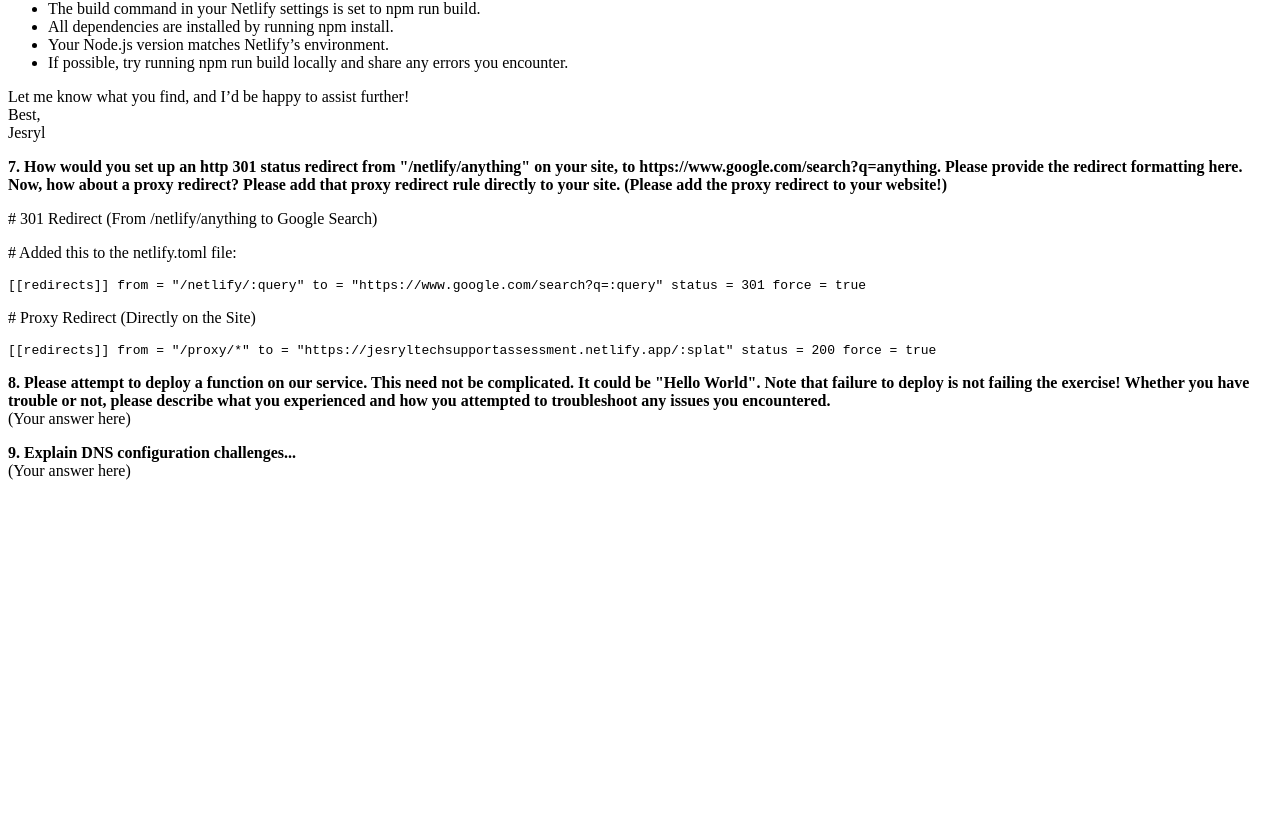
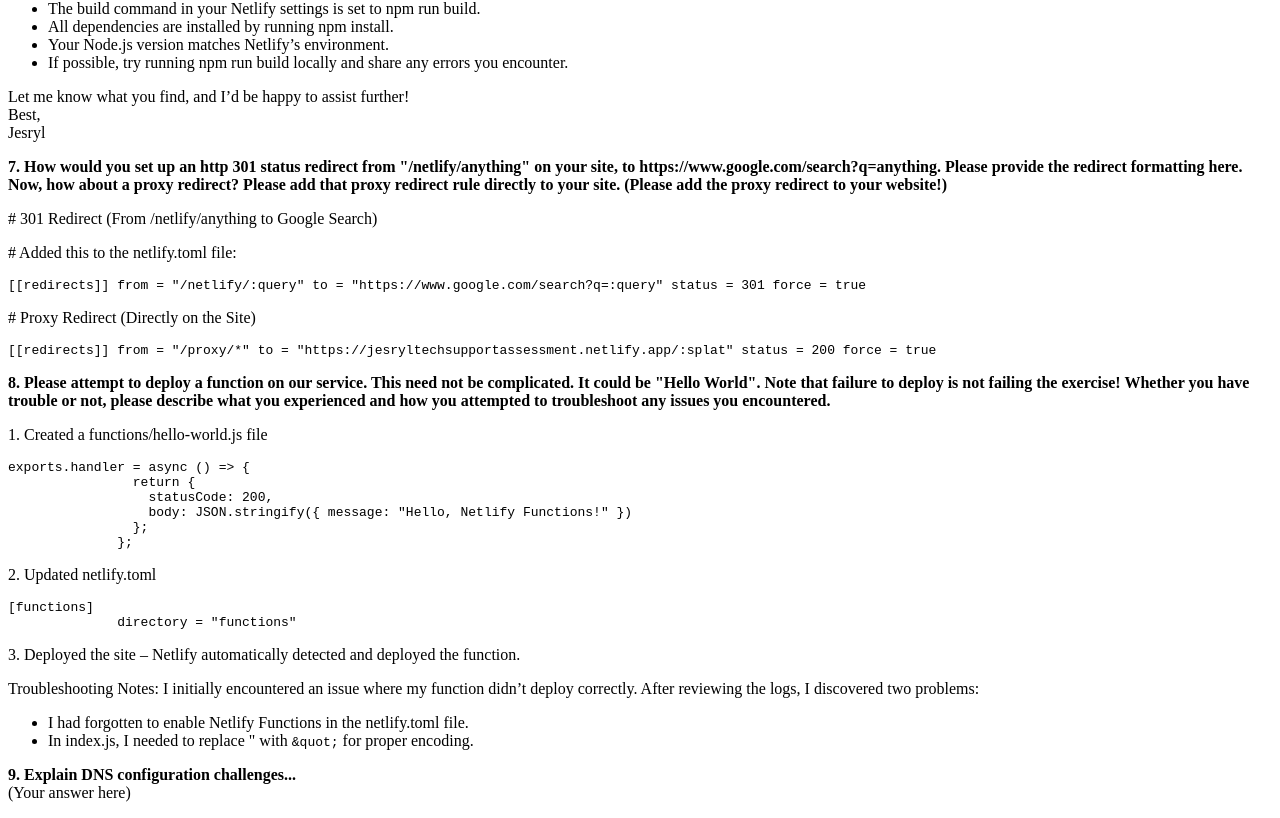
Before and after one commit to laysonjld04/jesryl-tech-support-assessment-site, a Next.js app: page / in a window 1280 px wide. Shown: the part 1610-2428 px from the top of the page. Before the commit the page ends 2106 px from the top, so only its background shows below. Built offline with nearby package versions, Linux system fonts and the light colour scheme.

Commit message:
Fix for functions

```diff
--- a/pages/index.js
+++ b/pages/index.js
@@ -163,10 +163,34 @@
         {/* Question Number 8 */}
         <p className="text-left">
           <strong>8. Please attempt to deploy a function on our service. This need not be complicated. It could be &quot;Hello World&quot;. Note that failure to deploy is not failing the exercise! Whether you have trouble or not, please describe what you experienced and how you attempted to troubleshoot any issues you encountered.</strong>
-          <br />
-          (Your answer here)
         </p>
-
+        <div className="bg-gray-900 text-white p-4 rounded-md text-left font-mono">
+          <p className="text-green-400">1. Created a functions/hello-world.js file</p>
+          <pre className="whitespace-pre-wrap">
+            <code>
+              {`exports.handler = async () => {
+                return {
+                  statusCode: 200,
+                  body: JSON.stringify({ message: "Hello, Netlify Functions!" })
+                };
+              };`}
+            </code>
+          </pre>
+          <p className="mt-4 text-green-400">2. Updated netlify.toml</p>
+          <pre className="whitespace-pre-wrap">
+            <code>
+              {`[functions]
+              directory = "functions"`}
+            </code>
+          </pre>
+          <p className="text-green-400">3. Deployed the site – Netlify automatically detected and deployed the function.</p>
+          <p className="text-green-400">Troubleshooting Notes:
+          I initially encountered an issue where my function didn’t deploy correctly. After reviewing the logs, I discovered two problems:</p>
+          <ul className="list-disc list-inside ml-4">
+            <li>I had forgotten to enable Netlify Functions in the netlify.toml file.</li>
+            <li>In index.js, I needed to replace &quot; with <code>{`&quot;`}</code> for proper encoding.</li>
+          </ul>
+        </div>
 
         {/* Question Number 9 */}
         <p className="text-left">
```
